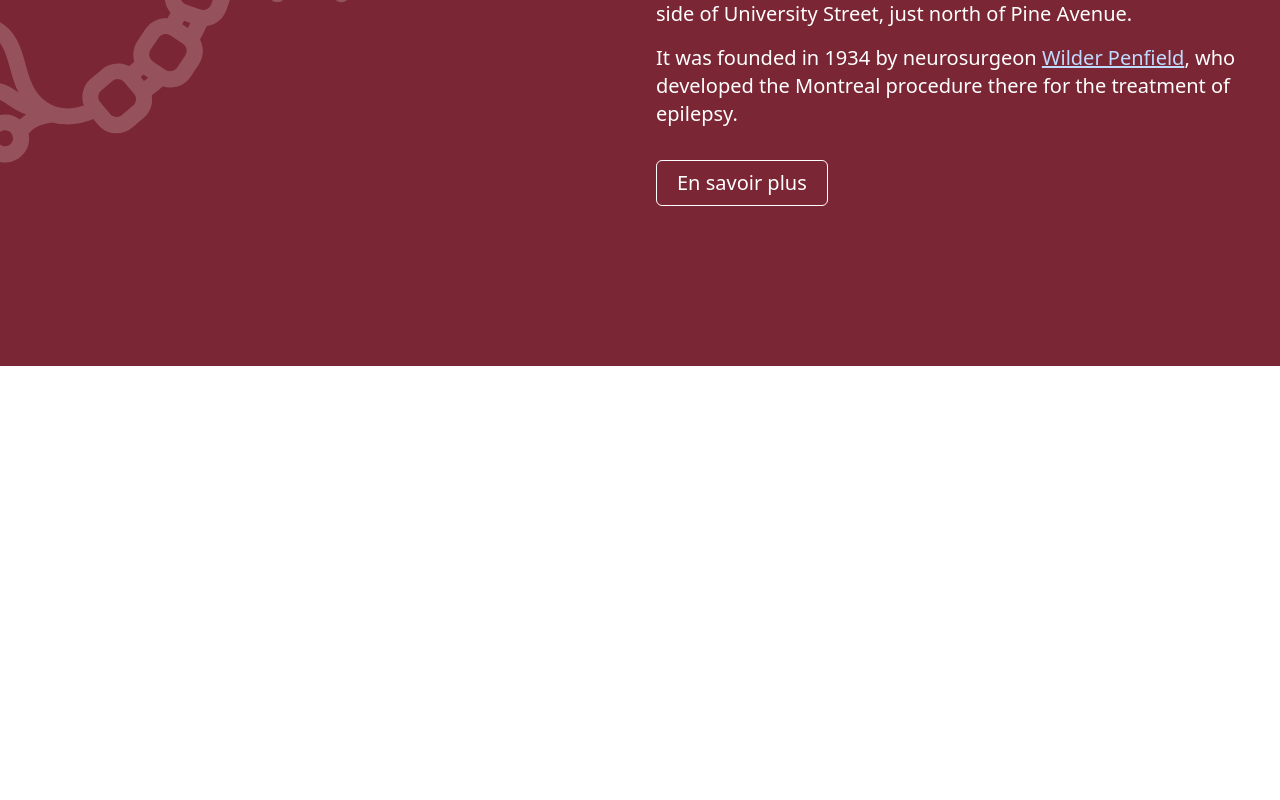
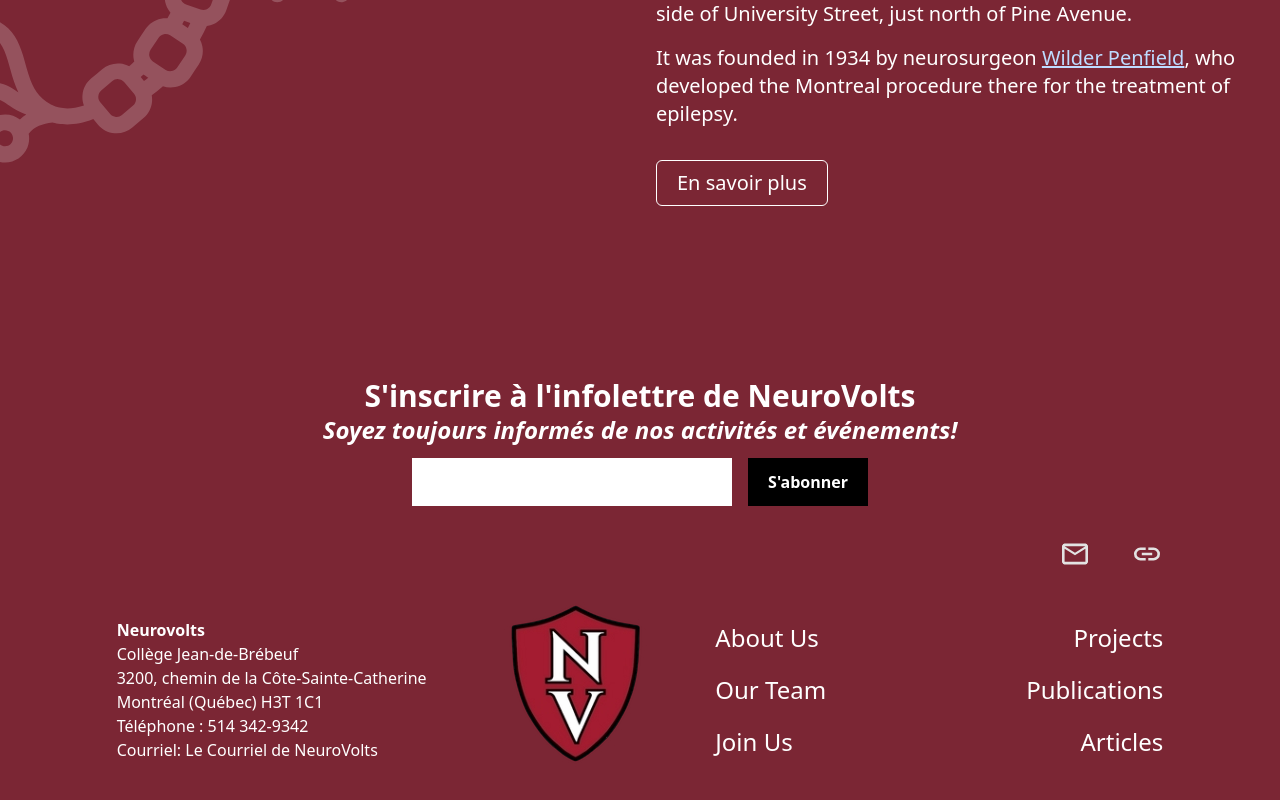
Before and after one commit to Dutu2019/neurovolt, a Next.js app: page / in a window 1280 px wide. Shown: the part 868-1668 px from the top of the page. Before the commit the page ends 1234 px from the top, so only its background shows below. Built offline with nearby package versions, Linux system fonts and the light colour scheme; a web font is replaced by a local one.

Commit message:
added footer

```diff
--- a/app/globals.css
+++ b/app/globals.css
@@ -1,7 +1,8 @@
 @import "tailwindcss";
-
 
 :root {
   --background: #ffffff;
   --foreground: #171717;
+  --primary: #7b2634;
+  color: white;
 }
--- a/app/layout.tsx
+++ b/app/layout.tsx
@@ -2,6 +2,7 @@
 import { blinker } from "@/app/ui/fonts";
 
 import Nav from "@/app/ui/Nav";
+import Footer from "./ui/Footer";
 
 export default function RootLayout({
   children,
@@ -13,6 +14,7 @@
       <body className={`${blinker} antialiased`}>
         <Nav />
         {children}
+        <Footer/>
       </body>
     </html>
   );
--- /dev/null
+++ b/app/ui/Footer.tsx
@@ -0,0 +1,98 @@
+import Link from "next/link";
+
+export default function Footer() {
+  return (
+    <footer className="w-full bg-[var(--primary)] p-2 md:p-3">
+      {/* Subscribe to newsletter */}
+      <div className="relative w-full flex flex-col justify-center items-center">
+        <p className="font-extrabold text-2xl md:text-3xl text-white">
+          S'inscrire à l'infolettre de NeuroVolts
+        </p>
+        <p className="text-1xl md:text-2xl text-white font-semibold italic">
+          Soyez toujours informés de nos activités et événements!
+        </p>
+        <div className="flex justify-center items-center gap-4 m-3">
+          <input
+            type="email"
+            placeholder="Courriel"
+            className="text-lg text-center bg-white w-80 h-12 focus:outline-none"
+          />
+          <button
+            type="submit"
+            className="bg-black text-white font-semibold h-12 px-5"
+          >
+            S'abonner
+          </button>
+        </div>
+      </div>
+
+      <div className="w-10/12 m-auto">
+        <div className="relative w-full flex justify-end items-center mt-5 gap-10">
+          <img
+            src="/icons/mail_icon.svg"
+            className="scale-130 p-1 rounded-full hover:bg-white transition"
+          />
+          <img
+            src="/icons/link_icon.svg"
+            className="scale-130 p-1 rounded-full hover:bg-white transition"
+          />
+        </div>
+
+        {/* Addresses */}
+        <div className="relative w-full flex justify-between items-center">
+          <div className="flex flex-col justify-start">
+            <h1 className="font-extrabold">Neurovolts</h1>
+            Collège Jean-de-Brébeuf <br />
+            3200, chemin de la Côte-Sainte-Catherine <br />
+            Montréal (Québec) H3T 1C1 <br />
+            Téléphone : 514 342-9342 <br />
+            Courriel: Le Courriel de NeuroVolts <br />
+          </div>
+          <img src="/logo.png" />
+          <div className="flex justify-between gap-50">
+            <div className="flex flex-col items-start gap-5">
+              <Link
+                href="/about"
+                className="font-[400] text-1xl md:text-2xl hover:underline underline-offset-4"
+              >
+                About Us
+              </Link>
+              <Link
+                href="/about"
+                className="font-[400] text-1xl md:text-2xl hover:underline underline-offset-4"
+              >
+                Our Team
+              </Link>
+              <Link
+                href="/about"
+                className="font-[400] text-1xl md:text-2xl hover:underline underline-offset-4"
+              >
+                Join Us
+              </Link>
+            </div>
+            <div className="flex flex-col items-end gap-5">
+              <Link
+                href="/about"
+                className="font-[400] text-1xl md:text-2xl hover:underline underline-offset-4"
+              >
+                Projects
+              </Link>
+              <Link
+                href="/about"
+                className="font-[400] text-1xl md:text-2xl hover:underline underline-offset-4"
+              >
+                Publications
+              </Link>
+              <Link
+                href="/about"
+                className="font-[400] text-1xl md:text-2xl hover:underline underline-offset-4"
+              >
+                Articles
+              </Link>
+            </div>
+          </div>
+        </div>
+      </div>
+    </footer>
+  );
+}
--- a/app/ui/Nav.tsx
+++ b/app/ui/Nav.tsx
@@ -4,8 +4,8 @@
 export default function Navbar() {
   return (
     <nav className="w-full bg-white">
-      <div className="max-w-7xl mx-auto px-6">
-        <div className="flex justify-center items-center py-6 relative h-[100px] space-x-20">
+      <div className="hidden md:block max-w-7xl mx-auto px-6">
+        <div className="flex justify-between items-center py-6 relative h-[100px]">
           {/* Left Navigation Links */}
           <Link
             href="/about"
```
Also changed, not shown: public/icons/link_icon.svg (added), public/icons/mail_icon.svg (added).
